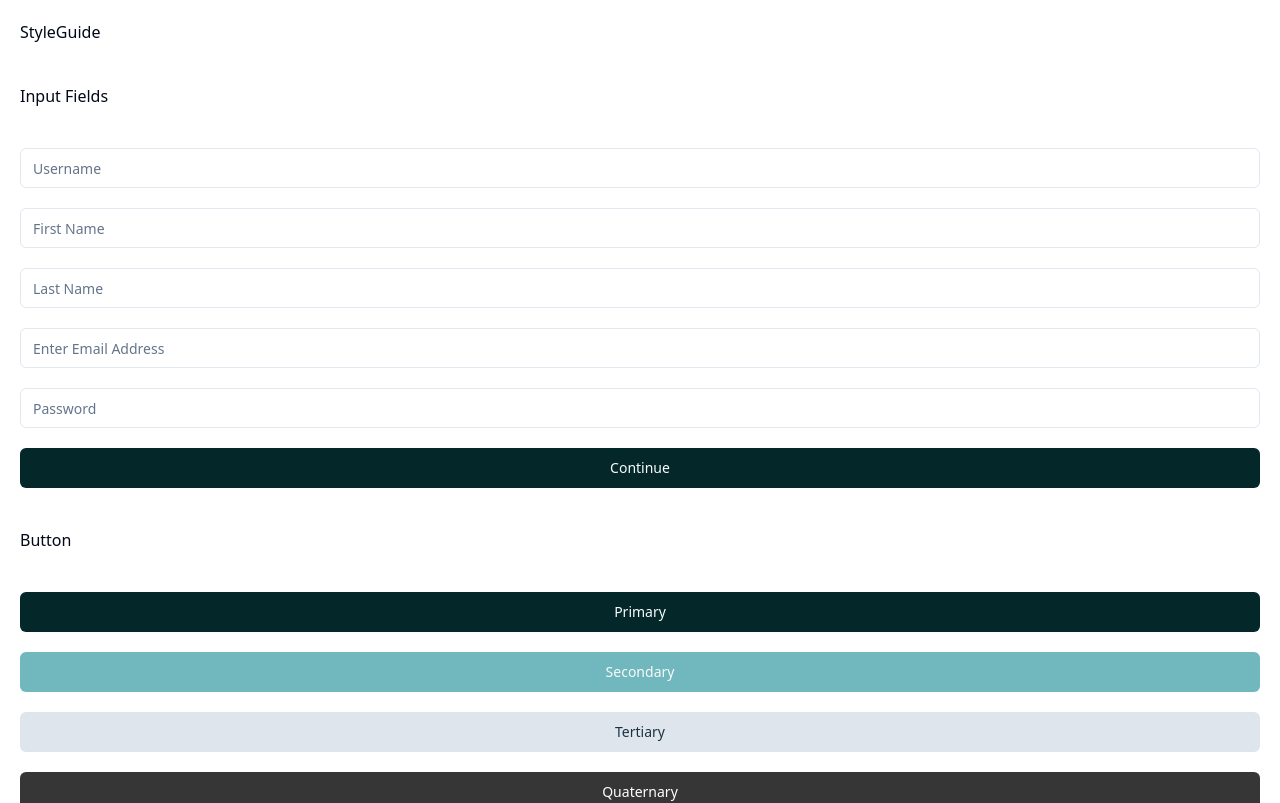
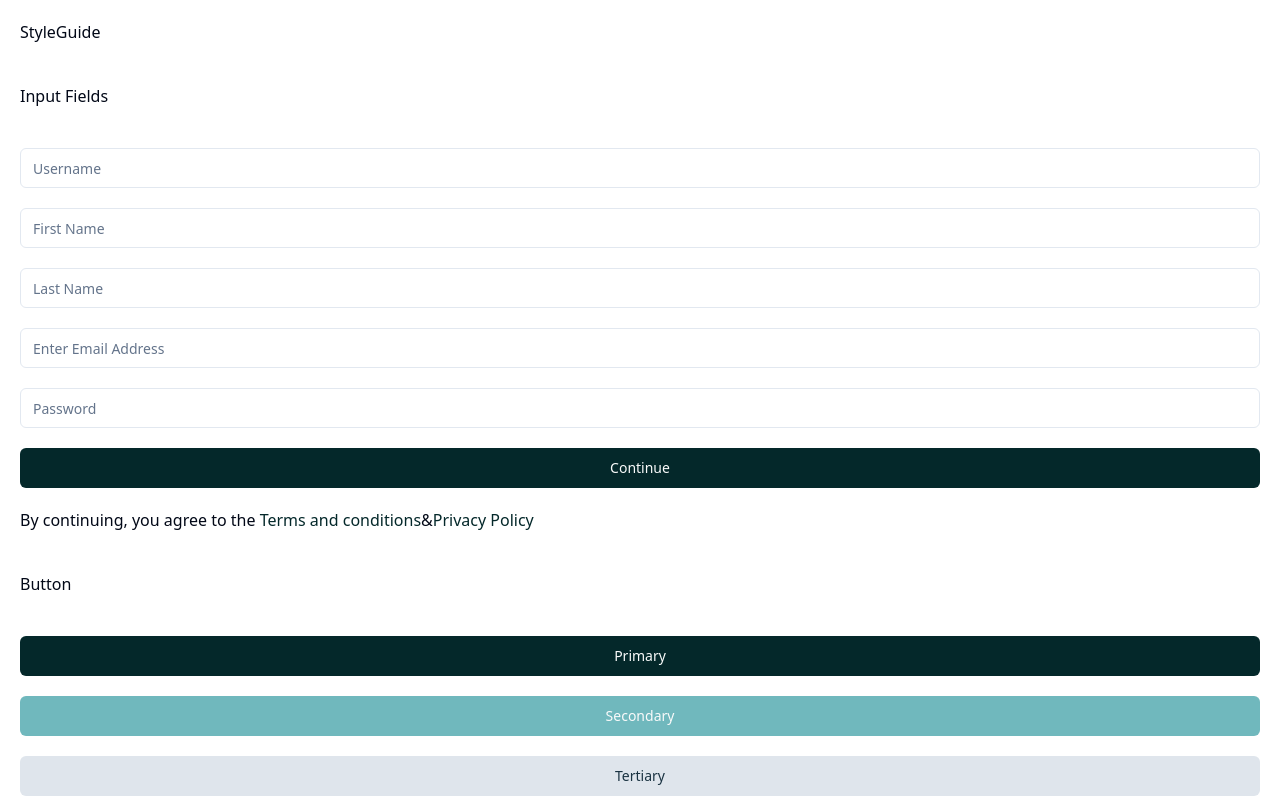
Before and after one commit to chnirt/chnirt-menu, a React (Vite) app: page / in a window 1280 px wide. Shown: the top 803 px of the page. Built offline with nearby package versions, Linux system fonts and the light colour scheme.

Commit message:
Bug: fix build

```diff
--- a/src/pages/StyleGuide/index.tsx
+++ b/src/pages/StyleGuide/index.tsx
@@ -17,7 +17,7 @@ import { Tabs, TabsContent, TabsList, TabsTrigger } from "@/components/ui/tabs";
 import { useCallback } from "react";
 
 const StyleGuide = () => {
-  const handleOnSubmit = useCallback((e) => {
+  const handleOnSubmit = useCallback((e:any) => {
     e.preventDefault();
     console.log("hello---");
     return;
@@ -58,6 +58,16 @@ const StyleGuide = () => {
               placeholder="Password"
             />
             <Button type="submit">Continue</Button>
+            <p>
+              By continuing, you agree to the{" "}
+              <a href="#" className="text-primary hover:underline">
+                Terms and conditions
+              </a>
+              &
+              <a href="#" className="text-primary hover:underline">
+                Privacy Policy
+              </a>
+            </p>
           </form>
         </div>
         <div className="grid gap-10">
```
